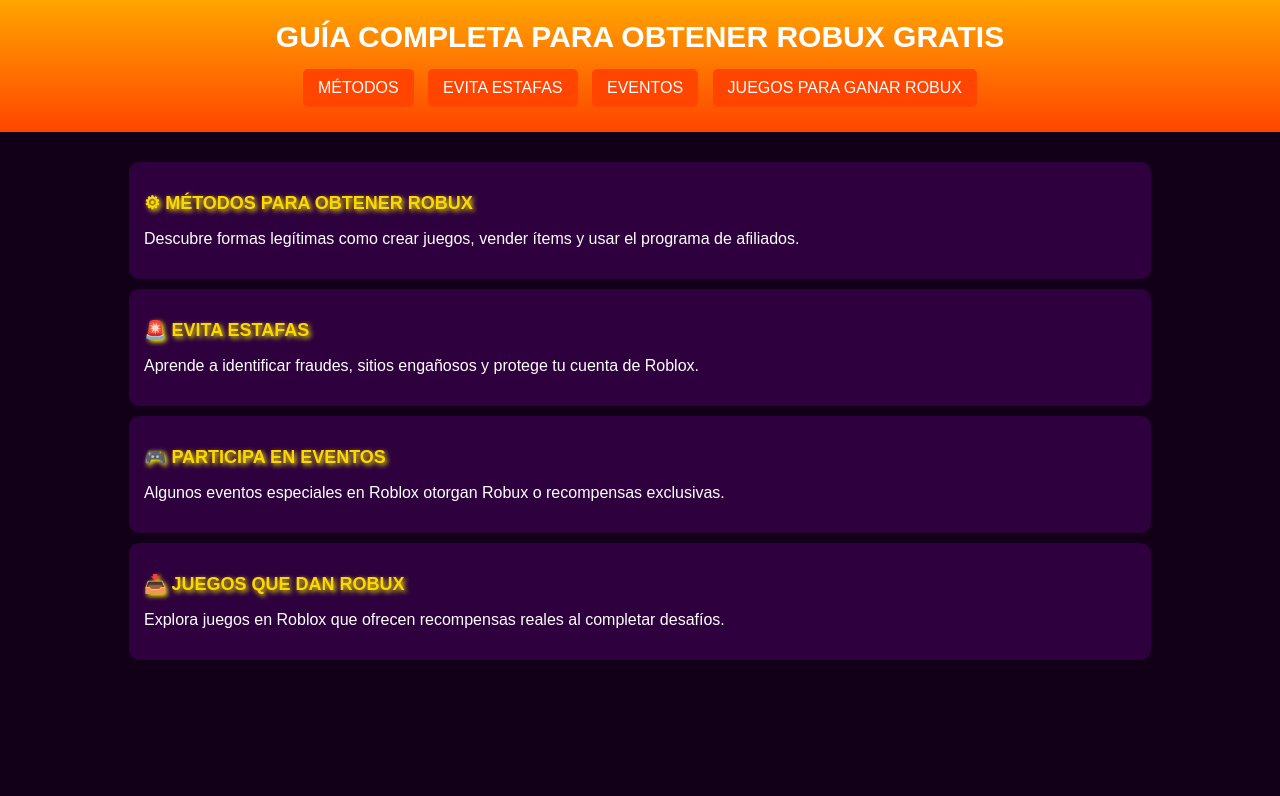
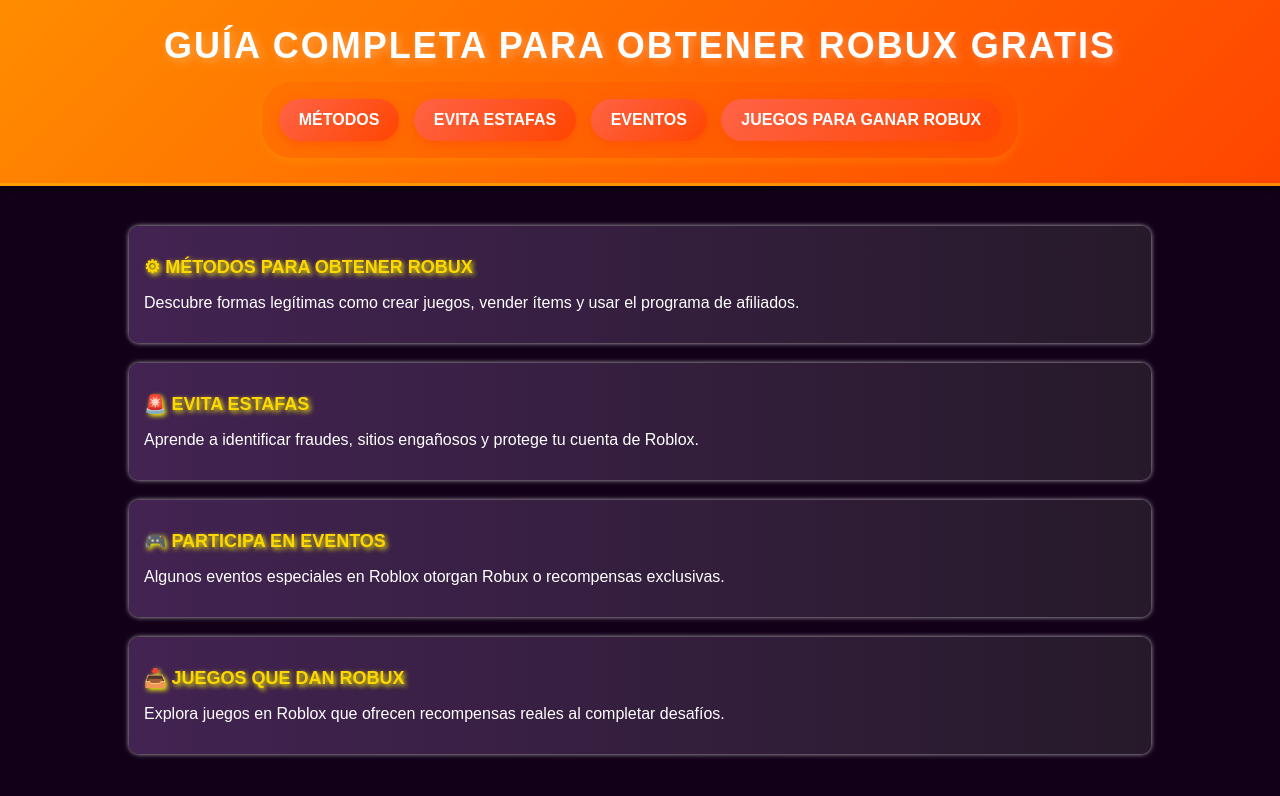
Before and after one commit to HyperCodeStudios/Xtreme-RBX, a plain HTML site: page index.html in a window 1280 px wide. Drawn offline with Linux system fonts and the light colour scheme.

Commit message:
Add files via upload

```diff
--- a/style.css
+++ b/style.css
@@ -1,39 +1,56 @@
 body {
     margin: 0;
-    font-family: Arial, sans-serif;
+    font-family: 'Poppins', sans-serif;
     background-color: #120019;
     color: white;
     text-align: center;
 }
 
 header {
-    background: linear-gradient(to bottom, #FFA500, #FF4500);
-    padding: 20px;
+    background: linear-gradient(135deg, #FF8C00, #FF4500);
+    padding: 25px;
+    box-shadow: 0px 4px 10px rgba(0, 0, 0, 0.4);
+    position: relative;
+    border-bottom: 3px solid rgba(255, 165, 0, 0.7);
 }
 
 h1 {
     margin: 0;
-    font-size: 30px;
+    font-size: 36px;
     font-weight: bold;
+    text-transform: uppercase;
+    letter-spacing: 2px;
+    text-shadow: 3px 3px 10px rgba(255, 255, 255, 0.3);
 }
 
 nav {
-    margin-top: 10px;
+    margin-top: 15px;
+    background: rgba(255, 69, 0, 0.15);
+    padding: 12px;
+    display: inline-block;
+    border-radius: 30px;
+    backdrop-filter: blur(10px);
+    box-shadow: 0px 4px 8px rgba(255, 165, 0, 0.3);
 }
 
 .nav-button {
-    background-color: #FF4500;
+    background: linear-gradient(135deg, #FF6347, #FF4500);
     color: white;
     border: none;
-    padding: 10px 15px;
+    padding: 12px 20px;
     margin: 5px;
     font-size: 16px;
+    font-weight: bold;
     cursor: pointer;
-    border-radius: 5px;
+    border-radius: 30px;
+    transition: all 0.3s ease;
+    box-shadow: 0px 3px 8px rgba(255, 69, 0, 0.5);
 }
 
 .nav-button:hover {
-    background-color: #cc3700;
+    background: linear-gradient(135deg, #FF4500, #D63000);
+    transform: translateY(-3px);
+    box-shadow: 0px 6px 15px rgba(255, 140, 0, 0.6);
 }
 
 main {
@@ -41,12 +58,20 @@ main {
 }
 
 .card {
-    background-color: #2E003E;
+    background: linear-gradient(90deg, #432352, #261A2A);
     padding: 15px;
     border-radius: 10px;
-    margin: 10px auto;
+    margin: 20px auto;
     width: 80%;
     text-align: left;
+    box-shadow: 0px 0px 5px rgba(255, 255, 255, 0.75);
+    transition: transform 0.3s ease, box-shadow 0.3s ease, background 0.3s ease;
+}
+
+.card:hover {
+    transform: translateY(-5px) scale(1.02);
+    background: linear-gradient(90deg, #5B2A72, #3A1E40);
+    box-shadow: 0px 0px 15px rgba(255, 215, 0, 0.9), 0px 0px 30px rgba(255, 165, 0, 0.5);
 }
 
 .card h2 {
```
